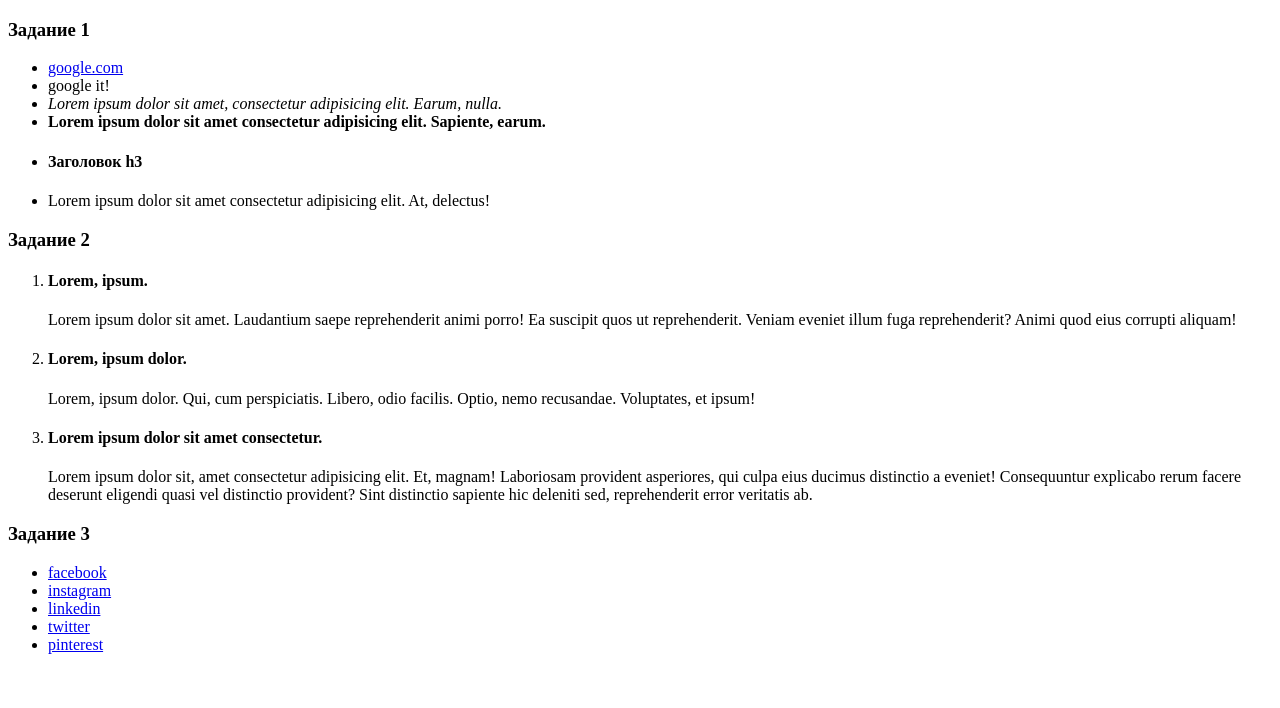
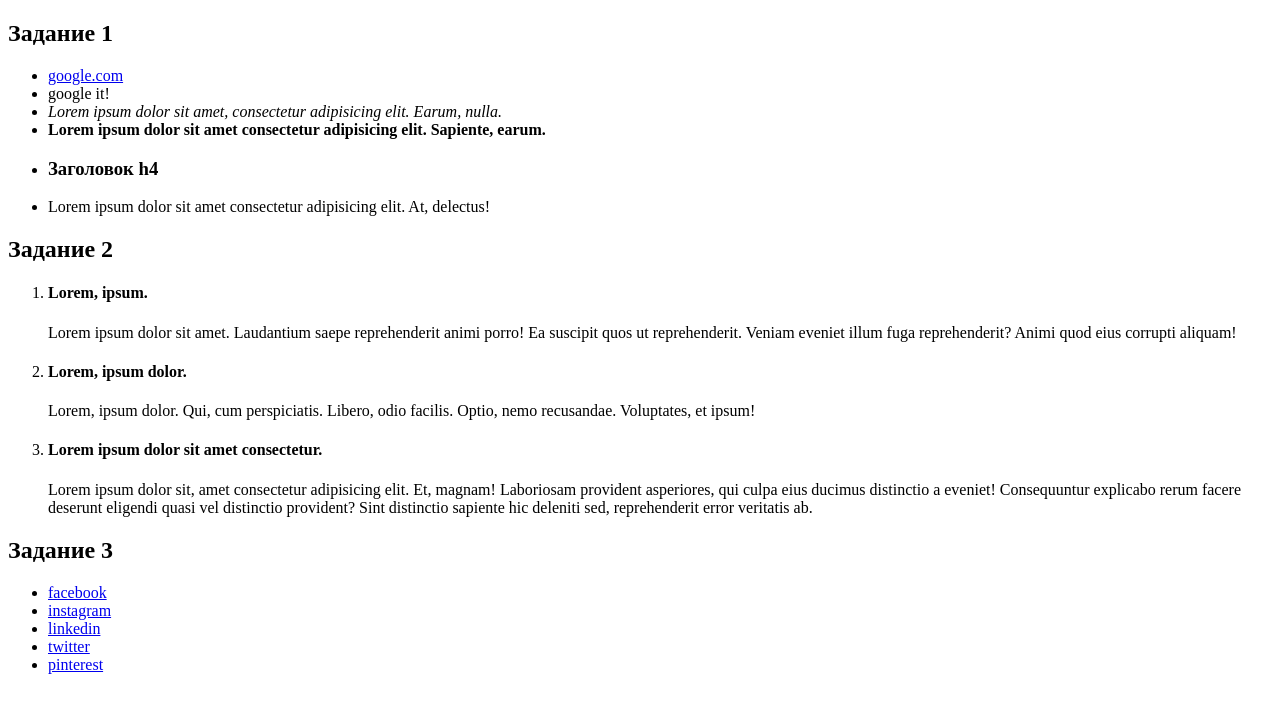
Before and after one commit to GubarSerg/goit-fe-course, a plain HTML site: page modul-01-02/Доп_задания/index.html in a window 1280 px wide. Drawn offline with Linux system fonts and the light colour scheme.

Commit message:
added ignores

```diff
--- a/modul-01-02/Доп_задания/index.html
+++ b/modul-01-02/Доп_задания/index.html
@@ -2,12 +2,10 @@
 <html lang="en">
 <head>
     <meta charset="UTF-8">
-    <meta name="viewport" content="width=device-width, initial-scale=1.0">
-    <meta http-equiv="X-UA-Compatible" content="ie=edge">
-    <title>Document</title>
+    <title>Dop.HW</title>
 </head>
 <body>
-    <h3>Задание 1</h3>
+    <h2>Задание 1</h2>
     <!--Список строчных элементов-->
     <ul>
         <li><a href="http://google.com">google.com</a></li>
@@ -18,7 +16,7 @@
     <!--Список блочных элементов-->
     <ul>
         <li>
-            <h4>Заголовок h3</h4>
+            <h3>Заголовок h4</h3>
         </li>
         <li>
             <div>
@@ -28,7 +26,7 @@
     </ul>
 
 
-    <h3>Задание 2</h3>
+    <h2>Задание 2</h2>
     <ol>
         <li>
             <h4>Lorem, ipsum.</h4>
@@ -55,8 +53,8 @@
         </li>
     </ol>
 
-    <h3>Задание 3</h3>
-
+    <h2>Задание 3</h2>
+        <!--Список соцсетей-->
     <ul>
         <li><a href="http://facebook.com" target="_blank">facebook</a></li>
         <li><a href="http://instagram.com" target="_blank">instagram</a></li>
```
Also changed, not shown: 1 other file.
